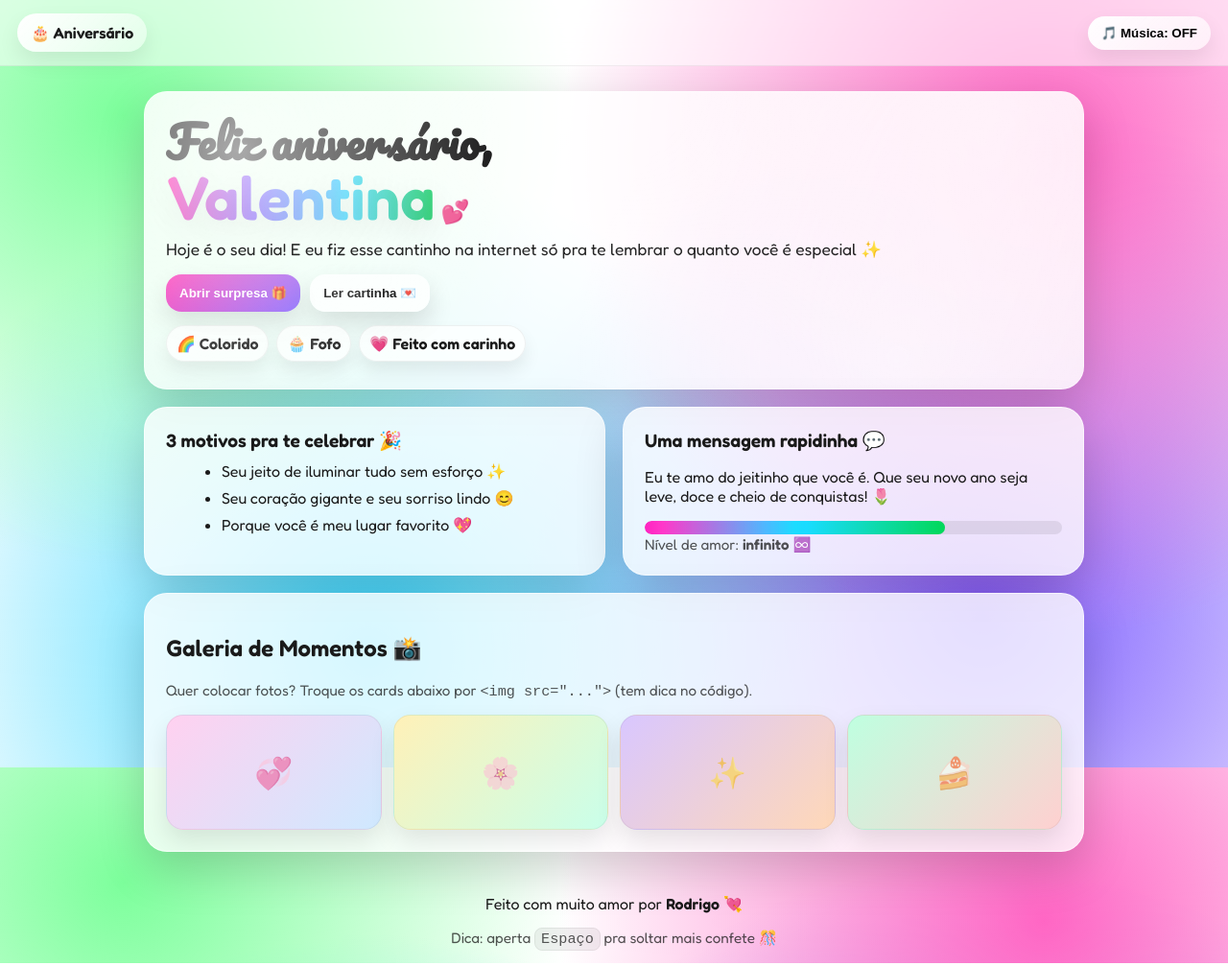
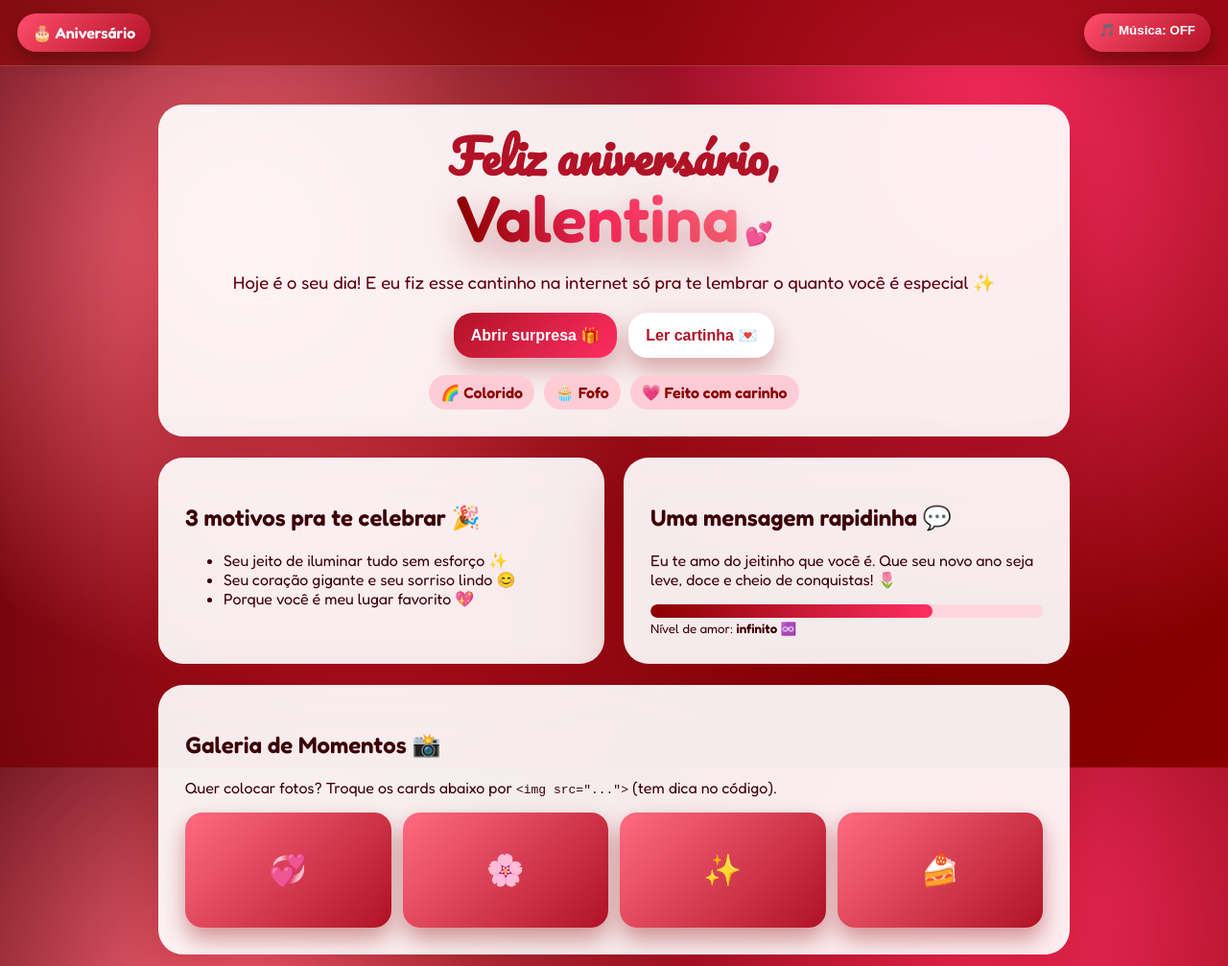
Before and after one commit to dinhorodigo-png/PARA-MEU-AMOR-VALENTINA, a plain HTML site: page index.html in a window 1280 px wide. Shown: the top 1007 px of the page at 96% size. Drawn offline with Linux system fonts and the light colour scheme.

Commit message:
Update color variables and styles in style.css

```diff
--- a/style.css
+++ b/style.css
@@ -1,30 +1,31 @@
 :root{
-  --bg1:#ff66c4;
-  --bg2:#7c5cff;
-  --bg3:#35d6ff;
-  --bg4:#7dff9c;
-  --card:#ffffffcc;
-  --text:#1a1a1a;
-  --shadow: 0 18px 50px rgba(0,0,0,.18);
-  --radius: 24px;
+  --bg1:#8b0000;
+  --bg2:#b11226;
+  --bg3:#ff2e63;
+  --bg4:#ff6b81;
+  --card:rgba(255,255,255,0.92);
+  --text:#3b0008;
+  --shadow: 0 25px 60px rgba(139,0,0,.35);
+  --radius: 26px;
 }
 
 *{ box-sizing: border-box; }
 html,body{ height:100%; }
+
 body{
   margin:0;
-  font-family: "Fredoka", system-ui, -apple-system, Segoe UI, Roboto, Arial, sans-serif;
+  font-family: "Fredoka", system-ui, sans-serif;
   color: var(--text);
   overflow-x:hidden;
 
-  background: radial-gradient(circle at 10% 15%, var(--bg4), transparent 35%),
-              radial-gradient(circle at 85% 20%, var(--bg1), transparent 40%),
-              radial-gradient(circle at 30% 85%, var(--bg3), transparent 45%),
-              radial-gradient(circle at 80% 80%, var(--bg2), transparent 45%),
-              #fff;
+  background:
+    radial-gradient(circle at 20% 30%, var(--bg4), transparent 40%),
+    radial-gradient(circle at 80% 20%, var(--bg3), transparent 45%),
+    radial-gradient(circle at 30% 80%, var(--bg2), transparent 50%),
+    linear-gradient(135deg, #4a0005, #8b0000);
 }
 
-/* Confetti canvas */
+/* Canvas */
 #confetti{
   position: fixed;
   inset: 0;
@@ -39,261 +40,203 @@ body{
   z-index: 5;
   padding: 14px 18px;
   display:flex;
-  gap: 10px;
-  align-items:center;
   justify-content: space-between;
-  backdrop-filter: blur(12px);
-  background: rgba(255,255,255,.55);
-  border-bottom: 1px solid rgba(0,0,0,.06);
+  backdrop-filter: blur(10px);
+  background: rgba(139,0,0,.6);
+  border-bottom: 1px solid rgba(255,255,255,.2);
+  color:white;
 }
-.badge{
-  display:inline-flex;
-  align-items:center;
-  gap: 8px;
-  padding: 10px 14px;
+
+.badge, .pill{
+  padding: 10px 16px;
   border-radius: 999px;
   font-weight: 600;
-  background: linear-gradient(135deg, #fff, rgba(255,255,255,.4));
-  box-shadow: 0 10px 22px rgba(0,0,0,.08);
+  border:none;
+  cursor:pointer;
+  background: linear-gradient(135deg, #ff4d6d, #b11226);
+  color:white;
+  box-shadow: 0 8px 20px rgba(0,0,0,.3);
 }
-.pill{
-  border: none;
-  cursor: pointer;
-  padding: 10px 14px;
-  border-radius: 999px;
-  font-weight: 600;
-  background: linear-gradient(135deg, #fff, rgba(255,255,255,.6));
-  box-shadow: 0 10px 22px rgba(0,0,0,.08);
-  transition: transform .08s ease;
-}
-.pill:active{ transform: scale(.98); }
 
 /* Layout */
 .wrap{
   position: relative;
   z-index: 1;
-  width: min(980px, 92vw);
-  margin: 26px auto 46px;
+  width: min(950px, 92vw);
+  margin: 40px auto;
   display:flex;
   flex-direction: column;
-  gap: 18px;
+  gap: 22px;
 }
 
 .card{
   background: var(--card);
-  border: 1px solid rgba(255,255,255,.55);
   border-radius: var(--radius);
   box-shadow: var(--shadow);
-  padding: 22px;
-  overflow: hidden;
+  padding: 28px;
   position: relative;
+  overflow:hidden;
 }
 
 .hero{
-  padding: 28px 22px;
-}
-
-.sparkle{
-  position:absolute;
-  inset:-2px;
-  background:
-    radial-gradient(circle at 10% 20%, rgba(255,255,255,.9), transparent 30%),
-    radial-gradient(circle at 90% 10%, rgba(255,255,255,.7), transparent 35%),
-    radial-gradient(circle at 80% 90%, rgba(255,255,255,.75), transparent 40%);
-  opacity:.7;
-  pointer-events:none;
+  text-align:center;
 }
 
 .title{
-  margin:0 0 10px;
-  line-height: 1.05;
-  letter-spacing: .2px;
+  margin:0 0 15px;
+  line-height: 1.1;
 }
+
 .script{
   display:block;
   font-family: "Pacifico", cursive;
-  font-size: clamp(28px, 5vw, 46px);
+  font-size: clamp(28px, 5vw, 48px);
+  color:#b11226;
 }
+
 .name{
-  display:inline-block;
-  font-size: clamp(38px, 7vw, 64px);
-  font-weight: 700;
-  background: linear-gradient(90deg, #ff2db1, #7c5cff, #35d6ff, #1ccf65);
+  font-size: clamp(40px, 7vw, 68px);
+  font-weight: 800;
+  background: linear-gradient(90deg, #8b0000, #ff2e63, #ff6b81);
   -webkit-background-clip: text;
-  background-clip: text;
   color: transparent;
-  text-shadow: 0 10px 30px rgba(0,0,0,.10);
+  text-shadow: 0 15px 35px rgba(139,0,0,.35);
 }
 
 .subtitle{
-  margin: 0 0 16px;
-  font-size: 1.08rem;
-  opacity: .95;
+  font-size:1.15rem;
+  margin-bottom:20px;
+  color:#5c000d;
 }
 
 .actions{
   display:flex;
-  flex-wrap: wrap;
-  gap: 10px;
-  margin-bottom: 14px;
+  justify-content:center;
+  gap:12px;
+  flex-wrap:wrap;
 }
 
 .btn{
-  border: none;
-  cursor: pointer;
-  border-radius: 16px;
-  padding: 12px 14px;
-  font-weight: 700;
-  box-shadow: 0 12px 26px rgba(0,0,0,.14);
-  transition: transform .08s ease, filter .15s ease;
-  user-select:none;
+  border:none;
+  cursor:pointer;
+  border-radius:20px;
+  padding:14px 18px;
+  font-weight:700;
+  font-size:1rem;
+  transition:all .2s ease;
+  box-shadow: 0 12px 25px rgba(139,0,0,.3);
 }
-.btn:active{ transform: scale(.98); }
+
 .btn.primary{
-  background: linear-gradient(135deg, #ff2db1, #7c5cff);
-  color: white;
+  background: linear-gradient(135deg, #b11226, #ff2e63);
+  color:white;
 }
+
+.btn.primary:hover{
+  transform: scale(1.05);
+}
+
 .btn.ghost{
-  background: rgba(255,255,255,.75);
-}
-.btn.small{
-  padding: 10px 12px;
-  border-radius: 14px;
-  font-weight: 700;
+  background: white;
+  color:#b11226;
 }
 
 .chips{
+  margin-top:18px;
   display:flex;
-  flex-wrap: wrap;
-  gap: 8px;
-}
-.chip{
-  padding: 8px 10px;
-  border-radius: 999px;
-  background: rgba(255,255,255,.7);
-  border: 1px solid rgba(0,0,0,.06);
-  box-shadow: 0 10px 18px rgba(0,0,0,.08);
-  font-weight: 600;
+  justify-content:center;
+  gap:10px;
+  flex-wrap:wrap;
 }
 
+.chip{
+  padding:8px 12px;
+  border-radius:999px;
+  background:#ffccd5;
+  color:#8b0000;
+  font-weight:600;
+}
+
+/* Grid */
 .grid{
   display:grid;
   grid-template-columns: 1fr 1fr;
-  gap: 18px;
+  gap: 20px;
 }
+
 @media (max-width: 820px){
   .grid{ grid-template-columns: 1fr; }
 }
 
-.mini h2{
-  margin: 0 0 10px;
-  font-size: 1.2rem;
-}
-.mini ul{
-  margin: 10px 0 0 18px;
-}
-.mini li{ margin: 8px 0; }
-
+/* Meter */
 .meter{
-  height: 14px;
-  background: rgba(0,0,0,.08);
-  border-radius: 999px;
+  height:14px;
+  background:#ffd6dc;
+  border-radius:999px;
   overflow:hidden;
-  margin-top: 12px;
-}
-.meter-bar{
-  height: 100%;
-  width: 70%;
-  border-radius: 999px;
-  background: linear-gradient(90deg, #ff2db1, #35d6ff, #1ccf65);
-  filter: saturate(1.2);
+  margin-top:12px;
 }
 
-.gallery .photos{
+.meter-bar{
+  height:100%;
+  width:80%;
+  border-radius:999px;
+  background: linear-gradient(90deg, #8b0000, #ff2e63);
+}
+
+/* Gallery */
+.photos{
   display:grid;
-  grid-template-columns: repeat(4, 1fr);
-  gap: 12px;
-  margin-top: 14px;
-}
-@media (max-width: 820px){
-  .gallery .photos{ grid-template-columns: repeat(2, 1fr); }
+  grid-template-columns: repeat(4,1fr);
+  gap:12px;
+  margin-top:15px;
 }
 
 .photo{
-  height: 120px;
-  border-radius: 18px;
+  height:120px;
+  border-radius:18px;
   display:grid;
   place-items:center;
-  font-size: 2rem;
-  font-weight: 700;
-  color: rgba(0,0,0,.55);
-  border: 1px solid rgba(0,0,0,.06);
-  box-shadow: 0 12px 26px rgba(0,0,0,.10);
+  font-size:2rem;
+  font-weight:700;
+  background: linear-gradient(135deg, #ff6b81, #b11226);
+  color:white;
+  box-shadow: 0 12px 25px rgba(139,0,0,.4);
 }
-.p1{ background: linear-gradient(135deg, #ffd1f0, #cfe9ff); }
-.p2{ background: linear-gradient(135deg, #fff1b8, #c9ffea); }
-.p3{ background: linear-gradient(135deg, #d9c7ff, #ffd8b8); }
-.p4{ background: linear-gradient(135deg, #bfffe0, #ffd0d0); }
 
+/* Footer */
 .footer{
   text-align:center;
-  padding: 10px 6px 0;
-}
-.hint{
-  opacity: .75;
-  font-size: .95rem;
+  color:white;
+  margin-top:10px;
 }
 
 /* Modal */
 .modal{
-  border: none;
-  border-radius: 22px;
-  padding: 0;
-  width: min(620px, 92vw);
-  background: transparent;
+  border:none;
+  border-radius:22px;
+  padding:0;
+  width:min(620px,92vw);
+  background:transparent;
 }
+
 .modal::backdrop{
-  background: rgba(0,0,0,.35);
-  backdrop-filter: blur(5px);
+  background: rgba(0,0,0,.6);
 }
+
 .modal-inner{
-  background: rgba(255,255,255,.92);
-  border-radius: 22px;
-  box-shadow: var(--shadow);
-  border: 1px solid rgba(255,255,255,.6);
-  padding: 18px 18px 16px;
-  position: relative;
+  background:white;
+  border-radius:22px;
+  padding:24px;
+  box-shadow: 0 20px 50px rgba(139,0,0,.4);
 }
-.modal-inner h3{
-  margin: 6px 0 10px;
-  font-size: 1.35rem;
-}
+
 .x{
   position:absolute;
-  right: 10px;
-  top: 10px;
-  border: none;
+  right:15px;
+  top:10px;
+  border:none;
+  background:none;
+  font-size:1.2rem;
   cursor:pointer;
-  border-radius: 12px;
-  padding: 8px 10px;
-  background: rgba(0,0,0,.06);
-  font-weight: 800;
 }
-.letter{
-  line-height: 1.55;
-  font-size: 1.03rem;
-}
-.sign{
-  margin-top: 12px;
-  display:flex;
-  gap: 8px;
-  align-items:center;
-  justify-content:flex-end;
-  font-size: 1.02rem;
-}
-kbd{
-  background: rgba(0,0,0,.08);
-  padding: 2px 6px;
-  border-radius: 8px;
-  border: 1px solid rgba(0,0,0,.08);
-}
```
